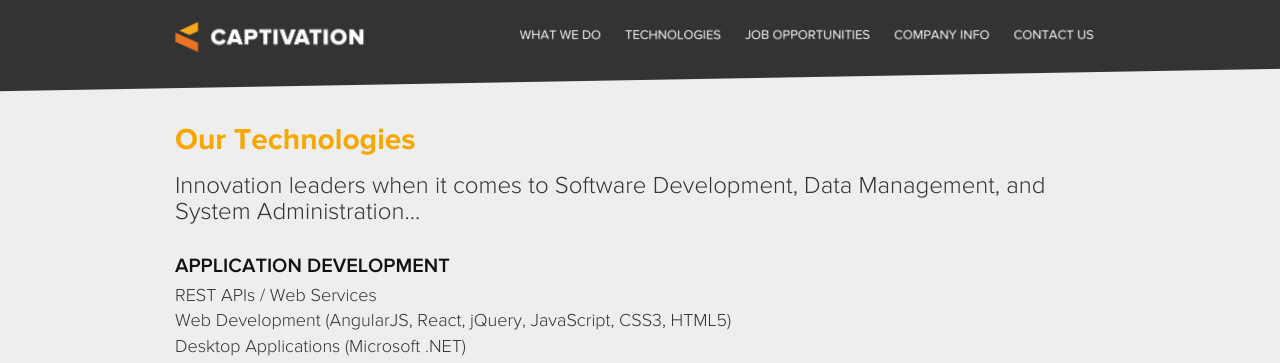
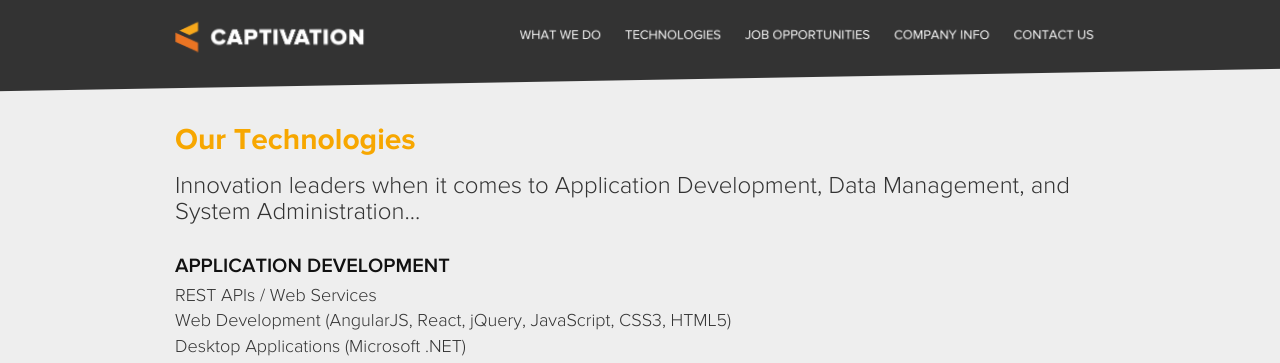
Before and after one commit to isabella232/captivationsoftware.github.io-archive, a Jekyll site: the page built from technologies.html, in a window 1280 px wide and 942 px high. Shown: the top 363 px of the window. Built offline with Jekyll 4.4.1, drawn with Linux system fonts in a browser that asks for light colours; nearby versions of some CDN libraries; some web fonts are replaced.

Commit message:
Software -> Application

```diff
--- a/technologies.html
+++ b/technologies.html
@@ -7,7 +7,7 @@ keywords:
 ---
 <div class="row">
   <div class="col-xs-12">
-    <h2>Innovation leaders when it comes to Software Development, Data Management, and System Administration...</h2>
+    <h2>Innovation leaders when it comes to Application Development, Data Management, and System Administration...</h2>
 
     <h3>Application Development</h3>
     <ul class="list-unstyled">
```
